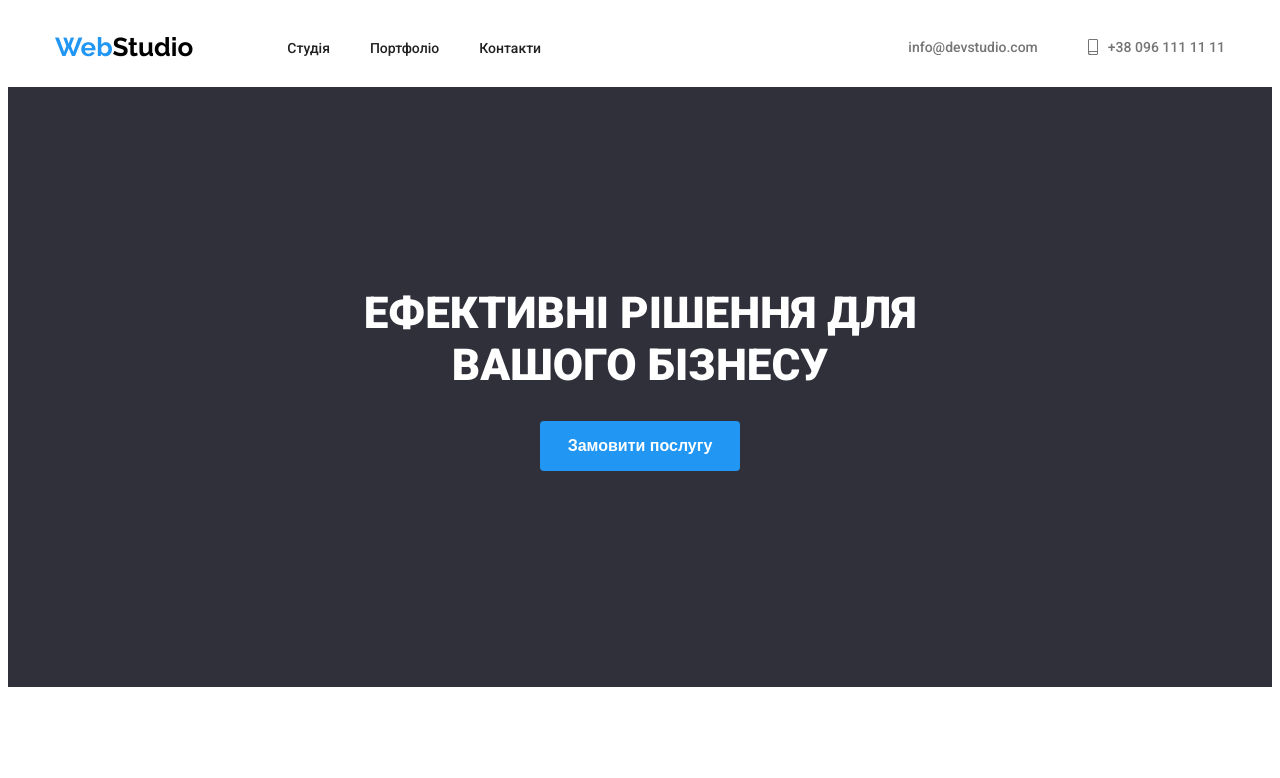
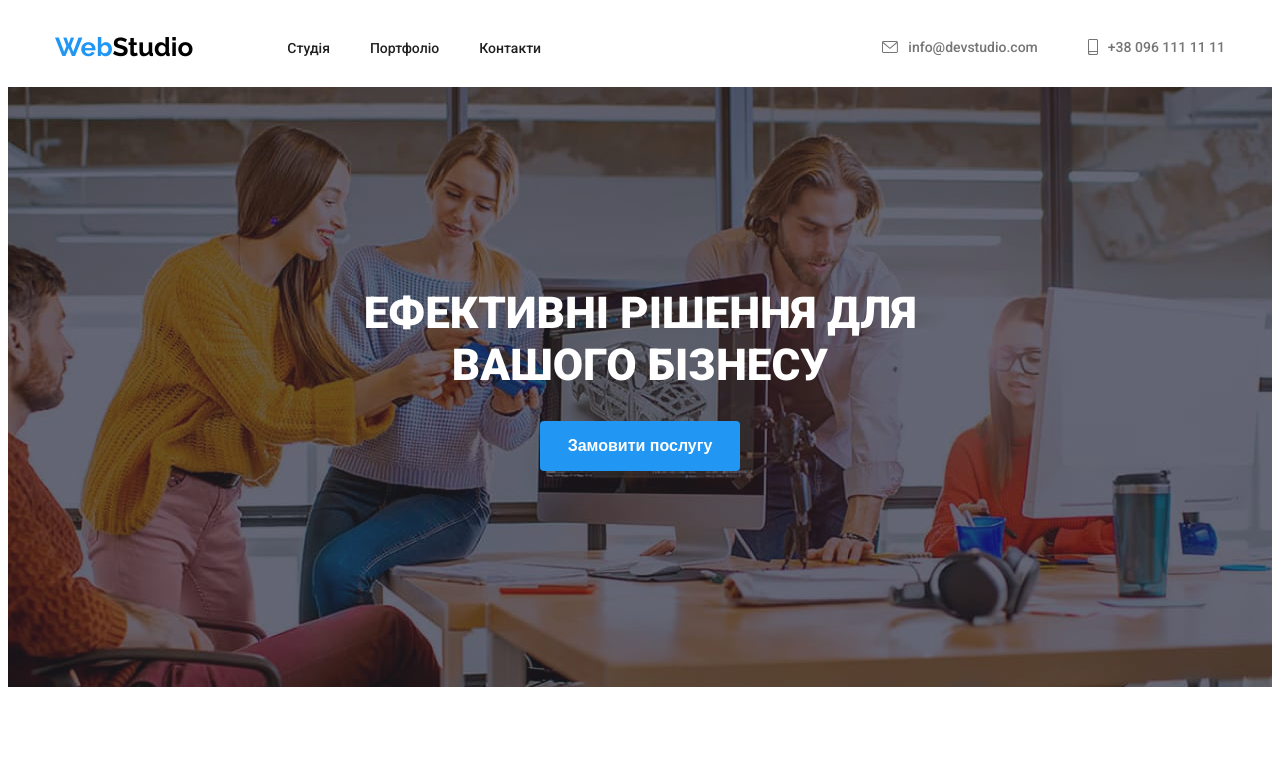
Before and after one commit to sallavander/goit-hw4, a plain HTML site: page index.html in a window 1280 px wide. Shown: the top 778 px of the page. Drawn offline with Linux system fonts and the light colour scheme.

Commit message:
Added background to hero

```diff
--- a/css/styles.css
+++ b/css/styles.css
@@ -133,7 +133,11 @@ body{
 
 
 .hat{
-    background-color: #2F303A;
+    max-width:1600px;
+    margin-left: auto;
+    margin-right: auto;
+    background-position: center;
+    background-image: linear-gradient(to right, #2F303A66,#2F303A66), url("../images/Web\ Studio\ Version.jpg");
     color: #FFFFFF;
     text-transform: uppercase;
     height: 600px;
@@ -270,8 +274,6 @@ body{
     justify-content: space-between;
 }
 
-
-
 .client-list .link{
     width: 170px;
     height: 92px;
```
